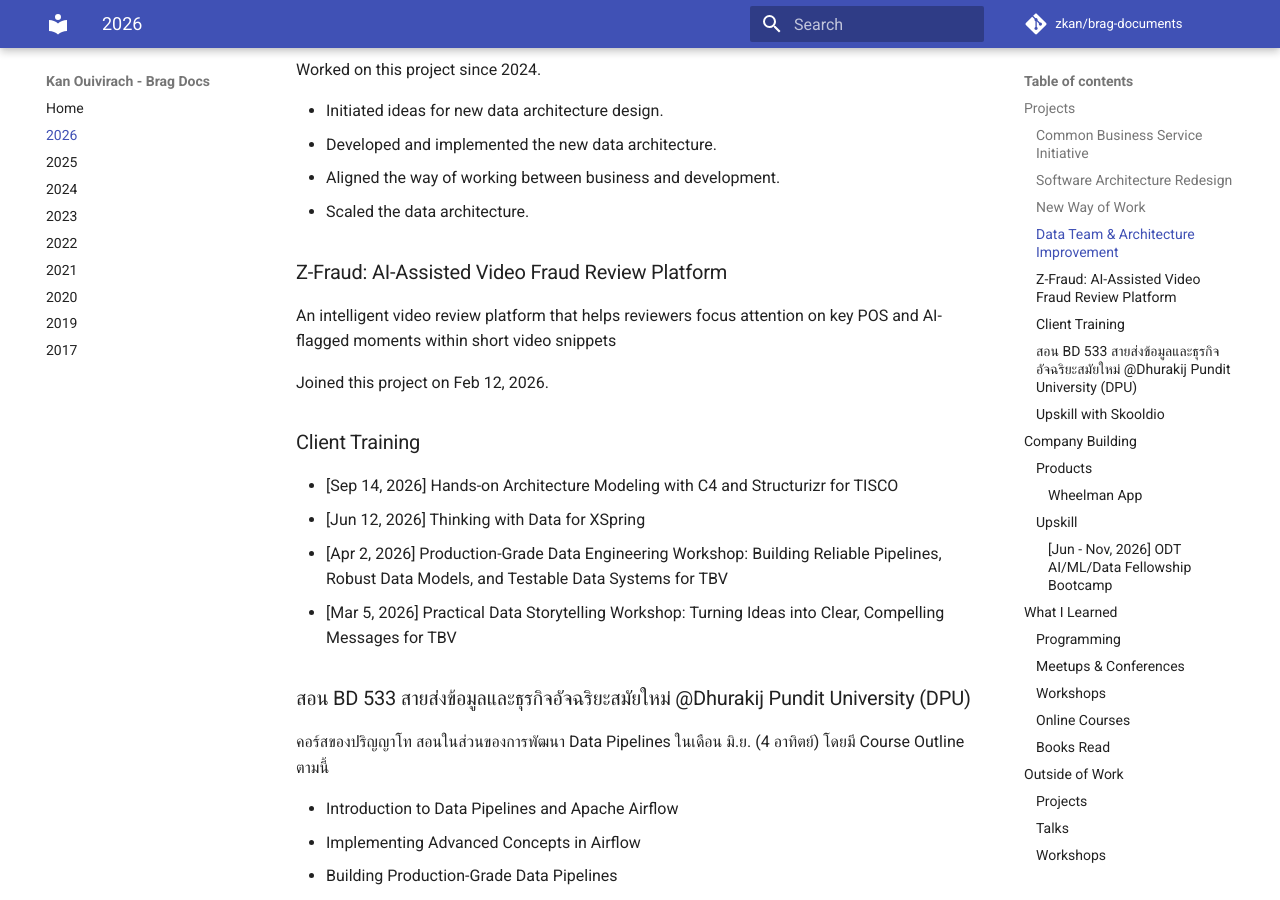
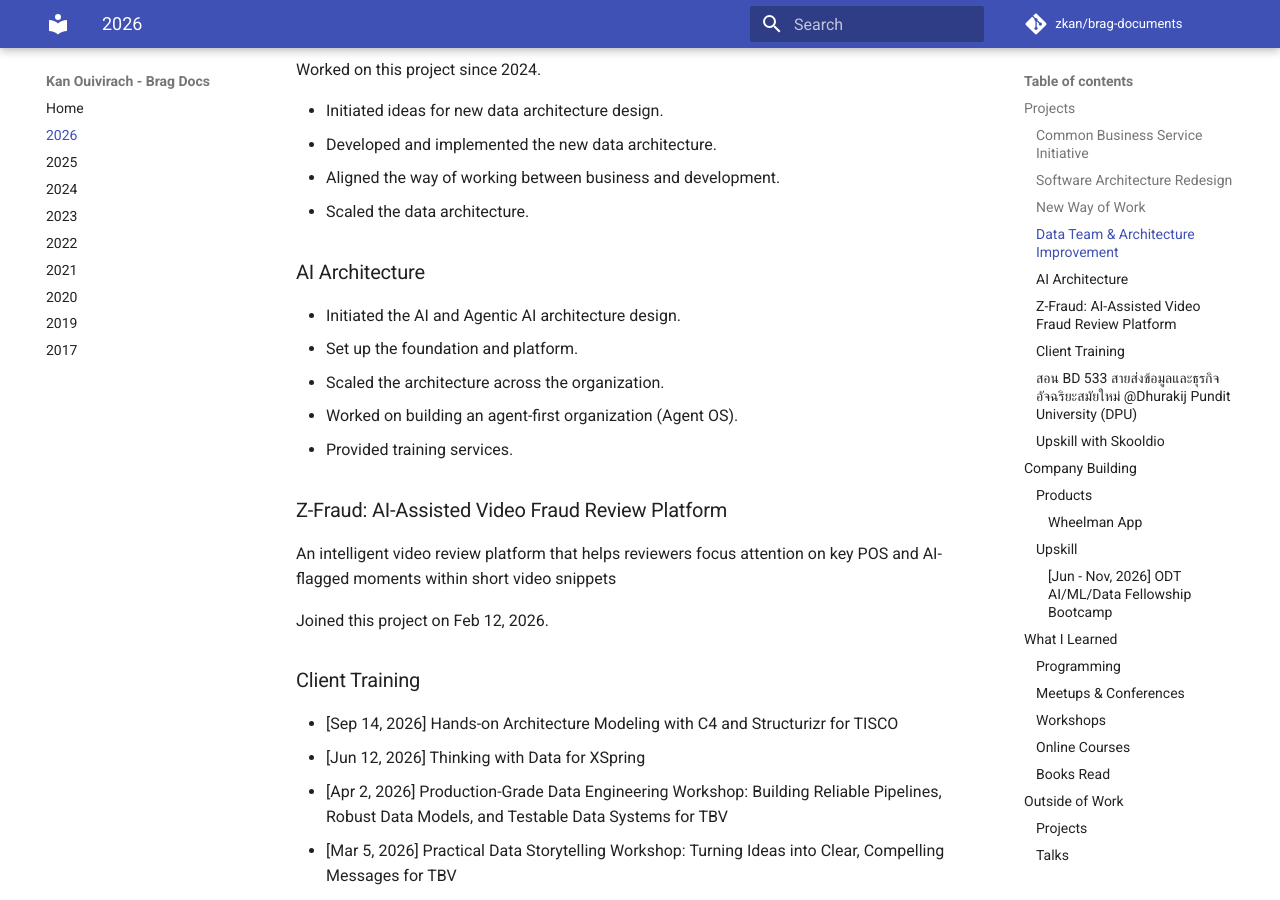
Before and after one commit to zkan/brag-documents, an MkDocs documentation site: the page built from docs/2026.md, in a window 1280 px wide and 900 px high, scrolled down 1001 px. Built offline with MkDocs 1.6.1 and Material for MkDocs 9.7.7, drawn with Linux system fonts in a browser that asks for light colours; comment, search, counter and statistics services are not loaded; some of the changed text lies outside the part shown.

Commit message:
Add new project and one class

```diff
--- a/docs/2026.md
+++ b/docs/2026.md
@@ -39,6 +39,14 @@
 * Developed and implemented the new data architecture.
 * Aligned the way of working between business and development.
 * Scaled the data architecture.
+
+### AI Architecture
+
+* Initiated the AI and Agentic AI architecture design.
+* Set up the foundation and platform.
+* Scaled the architecture across the organization.
+* Worked on building an agent-first organization (Agent OS).
+* Provided training services.
 
 ### Z-Fraud: AI-Assisted Video Fraud Review Platform
 
@@ -88,6 +96,7 @@
 
 #### [Jun - Nov, 2026] ODT AI/ML/Data Fellowship Bootcamp
 
+* [Oct 17, 2026] The AGENT Framework
 * [Jul 18, 2026] Data. Design. Decisions. (Data Storytelling + Dashboard Design + Data Product)
 * [Jul 4, 2026] Data Pipelines with Airflow (Taught by Boss)
 * [Jun 27, 2026] Data Engineering 101 + Coding Essentials for Data Engineers (Taught by First)
```
